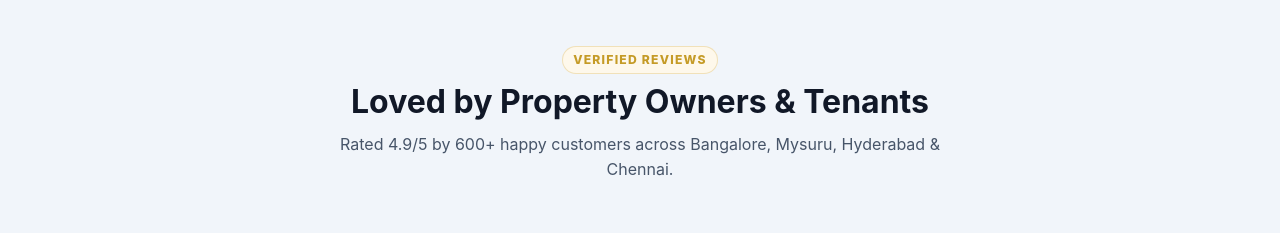
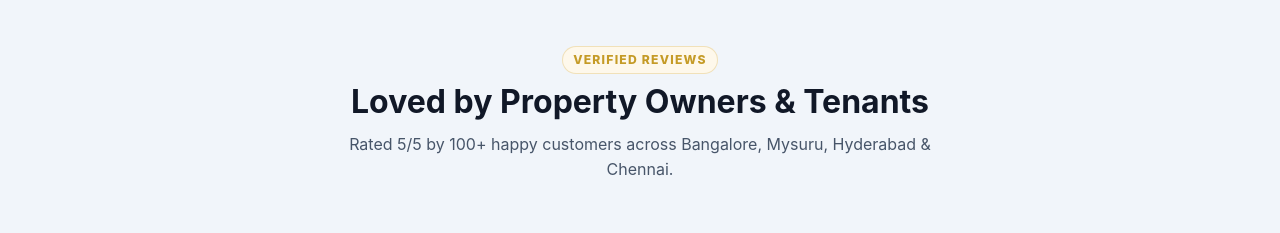
Before and after one commit to itsmekumarkrish/SecureStay-Web, a React (Vite) app: page / in a window 1280 px wide. Shown: the part 2620-2853 px from the top of the page. Built offline with nearby package versions, Linux system fonts and the light colour scheme.

Commit message:
Update ReviewsSection text to Rated 5/5 by 100+ happy customers

```diff
--- a/src/components/ReviewsSection.jsx
+++ b/src/components/ReviewsSection.jsx
@@ -8,7 +8,7 @@ export default function ReviewsSection({ reviews }) {
         <div className="section-title text-center">
           <span className="section-eyebrow">VERIFIED REVIEWS</span>
           <h2>Loved by Property Owners & Tenants</h2>
-          <p>Rated 4.9/5 by 600+ happy customers across Bangalore, Mysuru, Hyderabad &amp; Chennai.</p>
+          <p>Rated 5/5 by 100+ happy customers across Bangalore, Mysuru, Hyderabad &amp; Chennai.</p>
         </div>
       </div>
 
```
